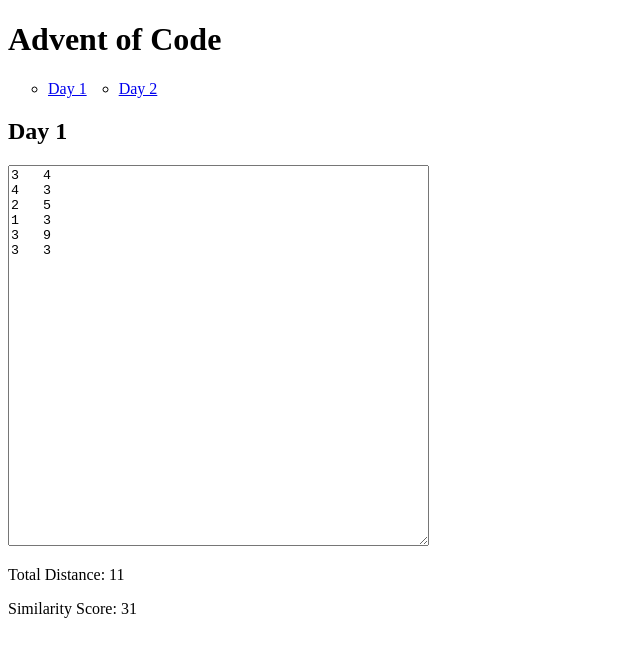
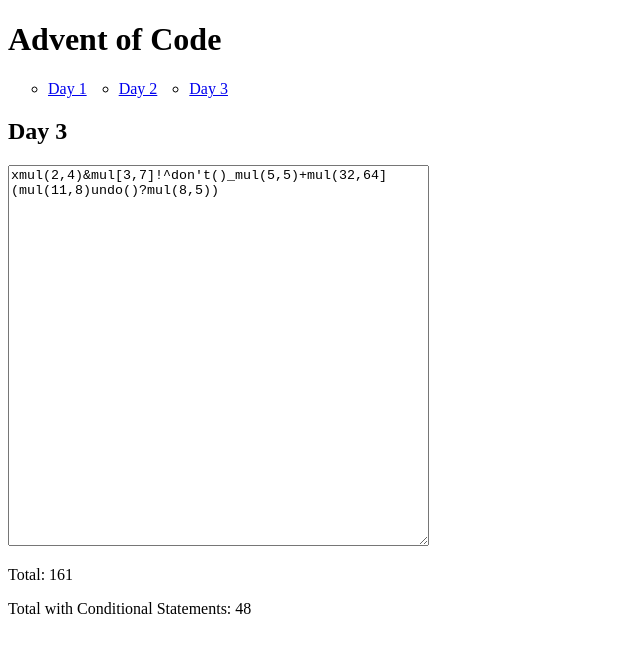
Before and after one commit to antonio-spinelli/advent-of-code, an Angular app: page /day-3 in a window 1280 px wide. Before the commit this address led to /day-1. Shown: the top 656 px of the page, without its empty margins (0-640 px from the left). Built offline with nearby package versions, Linux system fonts and the light colour scheme.

Commit message:
feat: add day 3

```diff
--- a/src/app/app.component.ts
+++ b/src/app/app.component.ts
@@ -10,6 +10,7 @@
       <ul>
         <li><a routerLink="/day-1">Day 1</a></li>
         <li><a routerLink="/day-2">Day 2</a></li>
+        <li><a routerLink="/day-3">Day 3</a></li>
       </ul>
     </nav>
     <router-outlet></router-outlet>
--- a/src/app/app.config.ts
+++ b/src/app/app.config.ts
@@ -3,7 +3,6 @@
 
 import { routes } from './app.routes';
 import { provideClientHydration, withEventReplay } from '@angular/platform-browser';
-import { provideHttpClient } from '@angular/common/http';
 
 export const appConfig: ApplicationConfig = {
   providers: [provideZoneChangeDetection({ eventCoalescing: true }), provideRouter(routes), provideClientHydration(withEventReplay())],
--- a/src/app/app.routes.ts
+++ b/src/app/app.routes.ts
@@ -4,9 +4,14 @@
   {
     path: 'day-1',
     loadComponent: () => import('./pages/day-1/day-1.page'),
-  }, {
+  },
+  {
     path: 'day-2',
     loadComponent: () => import('./pages/day-2/day-2.page'),
   },
+  {
+    path: 'day-3',
+    loadComponent: () => import('./pages/day-3/day-3.page'),
+  },
   { path: '**', redirectTo: 'day-1', pathMatch: 'full' },
 ];
--- /dev/null
+++ b/src/app/pages/day-3/day-3.page.ts
@@ -0,0 +1,50 @@
+import { Component, computed, signal } from '@angular/core';
+import { FormsModule } from '@angular/forms';
+
+const EXAMPLE_DATA = `xmul(2,4)&mul[3,7]!^don't()_mul(5,5)+mul(32,64](mul(11,8)undo()?mul(8,5))`;
+
+const getOperations = (data: string): string[] => {
+  const regex = /mul\(\d+,\d+\)/g;
+  return data.match(regex) || [];
+}
+
+const getOperationsWithConditionalStatements = (data: string): string[] => {
+  const regex = /(mul\(\d+,\d+\))|(don\'t\(\))|(do\(\))/g;
+  const matches = data.match(regex) || [];
+  const operations: string[] = []
+  let allowed = true;
+  for (const match of matches) {
+    if (match === "don't()") {
+      allowed = false;
+    } else if (match === "do()") {
+      allowed = true;
+    } else if (allowed) {
+      operations.push(match);
+    }
+  }
+  return operations
+}
+
+const calculateOperation = (operation: string): number => {
+  const [a, b] = operation.match(/\d+/g)!.map(Number);
+  return a * b;
+}
+
+@Component({
+  selector: 'app-day-3',
+  template: `
+    <h2>Day 3</h2>
+    <textarea name="input" [(ngModel)]="dataInput" rows="25" cols="50"></textarea>
+    <p>Total: {{ total() }}</p>
+    <p>Total with Conditional Statements: {{ totalConditionalStatements() }}</p>
+  `,
+  imports: [FormsModule]
+})
+export default class Day3Page {
+  readonly dataInput = signal<string>(EXAMPLE_DATA);
+  readonly isPart2 = signal<boolean>(false);
+  private readonly operations = computed(() => getOperations(this.dataInput()));
+  readonly total = computed(() => this.operations().reduce((acc, op) => acc + calculateOperation(op), 0));
+  private readonly operationsWithConditionalStatements = computed(() => getOperationsWithConditionalStatements(this.dataInput()));
+  readonly totalConditionalStatements = computed(() => this.operationsWithConditionalStatements().reduce((acc, op) => acc + calculateOperation(op), 0));
+}
```
